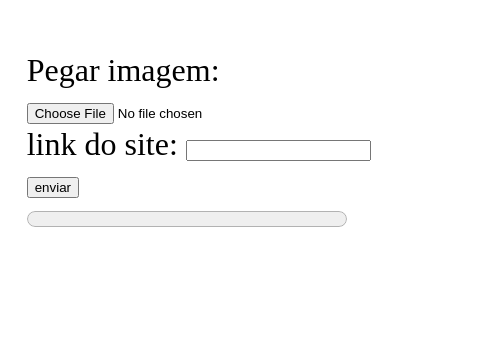
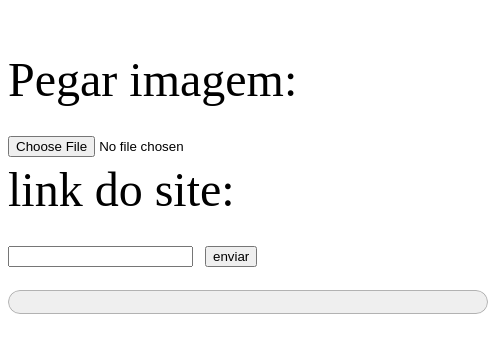
Before and after one commit to guimaraesprogramador/Imagem_base64, a plain HTML site: page index.html in a window 390 px wide. Shown: the part 135-488 px from the top of the page, 488 px wide, since content can reach past the window. Drawn offline with Linux system fonts and the light colour scheme.

Commit message:
Update index.html

```diff
--- a/index.html
+++ b/index.html
@@ -34,9 +34,9 @@
             background-color: white;
         }
         div{
-            font-size: 2em;
+            font-size: 3em;
             margin-top: 50%;
-            margin-left: 5%;
+            margin-left: 0%;
         }
     }
     </style>
```
